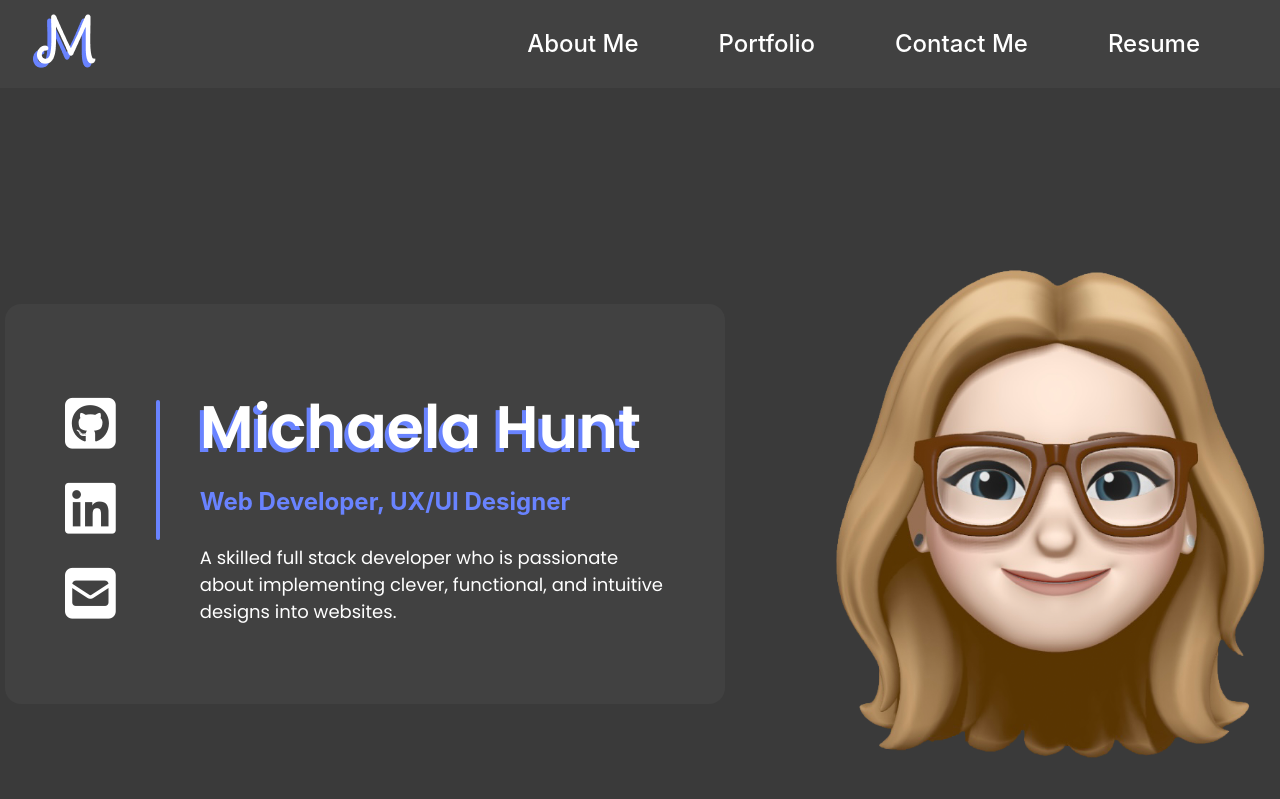
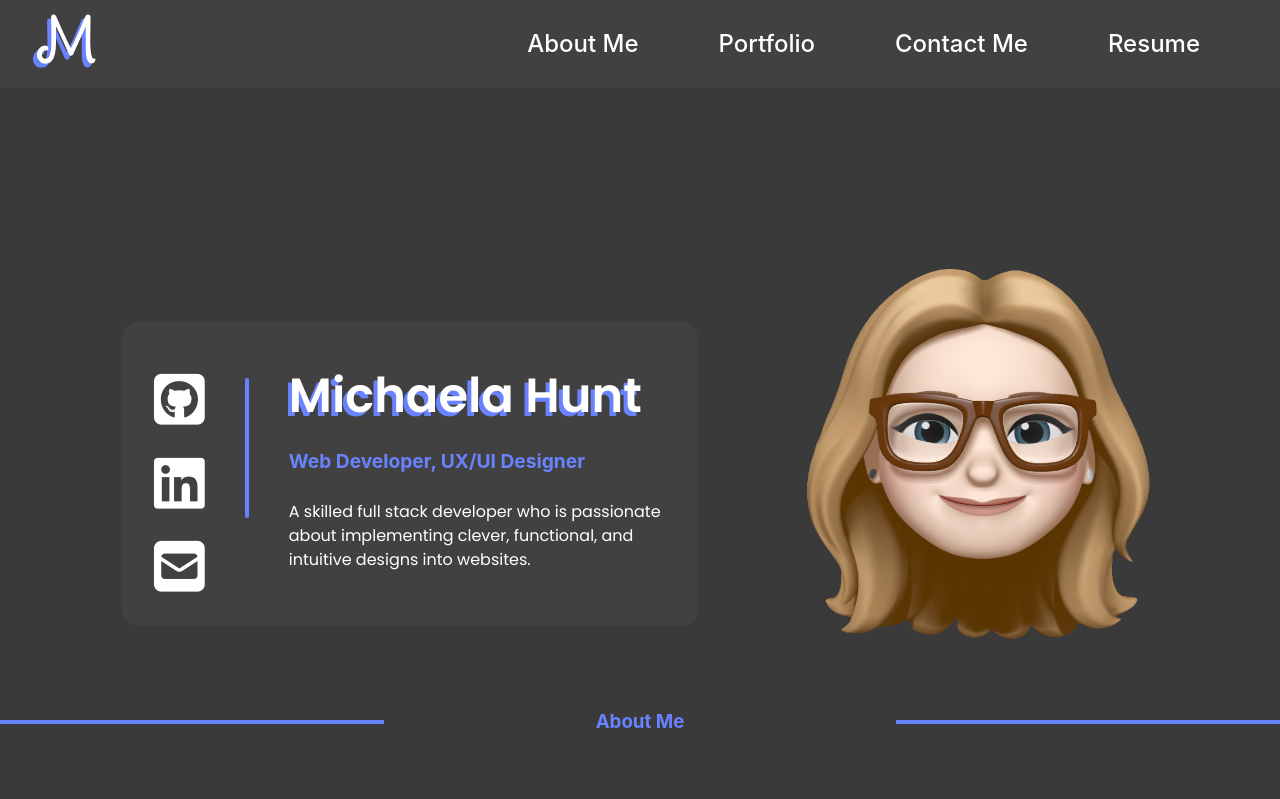
Before and after one commit to MichaelaHunt/Michaela-Hunt-Portfolio, a React (Vite) app in the folder Portfolio/: page / in a window 1280 px wide. Shown: the top 799 px of the page. Built offline with nearby package versions, Linux system fonts and the light colour scheme.

Commit message:
Everything responsive but the animated hand is off still

```diff
--- a/Portfolio/src/App.css
+++ b/Portfolio/src/App.css
@@ -44,9 +44,11 @@ input {
 
 .main {
   display: flex;
-  flex-direction: row;
-  margin-top: 11rem;
-  justify-content: center;
+  flex-direction: column-reverse;
+  margin-top: 4rem;
+  /* ln 48 needs a rework somehow */
+  /* justify-content: center; */
+  align-items: center;
 }
 
 .column {
@@ -70,46 +72,66 @@ input {
 
 .introLinks>i {
   color: white;
-  font-size: 3.625rem;
+  font-size: 3rem;
+  margin: 0;
+}
+
+.introLinks {
+  margin: 0;
+  margin: 0 0 0 2rem;
+}
+
+.introLinks:nth-child(1) {
+  margin: 0;
 }
 
 .mainCard {
-  width: 45rem;
-  height: 25rem;
+  flex-direction: column;
+  width: 22rem;
+  height: 22rem;
+  margin-top: 2rem;
+  margin-right: 0;
+  align-items: start;
+  justify-content: center;
   border-radius: 1rem;
-  padding: 5.625rem 3.75rem;
+  padding: 3.75rem 1.5rem;
   box-sizing: border-box;
-  margin-top: 2.5rem;
-  margin-right: 6.25rem;
+}
+
+.mainCard>.column {
+  flex-direction: row;
+  justify-content: start;
 }
 
 .mainCardText>h1 {
-  font-size: 3.75rem;
+  font-size: 2.5rem;
   font-family: "Poppins-SemiBold";
   text-shadow: -4px 4px var(--accent-blue);
 }
 
 .mainCardText>h3 {
-  font-size: 1.5rem;
+  font-size: 1.2rem;
   color: var(--accent-blue);
-  margin: 1.5rem 0;
+  margin: 1rem 0;
 }
 
 .mainCardText>p {
-  font-size: 1.125rem;
+  font-size: 1rem;
   font-family: "Poppins-Regular";
 }
 
 .verticalLine {
-  border-left: 4px solid var(--accent-blue);
-  height: 8.75rem;
   border-radius: 1rem;
-  margin: 0.375rem 2.5rem 0;
+  border: none;
+  height: 0;
+  border-bottom: 4px solid var(--accent-blue);
+  width: 13rem;
+  margin: 1rem 0;
 }
 
 .memoji {
-  width: 28.125rem;
-  height: 31.25rem;
+  width: 22.5rem;
+  height: 23.75rem;
 }
 
 span {
@@ -138,6 +160,7 @@ span {
 .aboutMeCard {
   box-sizing: border-box;
   width: 80%;
+  max-width: 700px;
   padding: 2rem 2rem;
   border-radius: 1rem;
   font-family: "Poppins-Regular";
@@ -263,15 +286,73 @@ input:focus, textarea:focus, button:focus {
 /* !!!!!!!!!!!!!!!!!!!!!!!!!!!!!!!!! */
 /* Screen Adjustments */
 /* !!!!!!!!!!!!!!!!!!!!!!!!!!!!!!!!! */
-@media (min-width: 500px) {
+@media (min-width: 500px) and (max-width: 574px) {
   .comingSoon {
     width: 27.5rem;
     height: 11rem;
     border-radius: 1rem;
   }
+
+  /* Intro Section */
+
+  .introLinks>i {
+    font-size: 3rem;
+    margin: 0;
+  }
+
+  .introLinks {
+    margin: 0;
+    margin: 0 0 0 2rem;
+  }
+
+  .introLinks:nth-child(1) {
+    margin: 0;
+  }
+
+  .mainCard {
+    flex-direction: column;
+    width: 26rem;
+    height: 24rem;
+    margin-top: 2rem;
+    margin-right: 0;
+    align-items: start;
+    padding: 5.625rem 3.75rem;
+    justify-content: center;
+  }
+
+  .mainCard>.column {
+    flex-direction: row;
+    justify-content: start;
+  }
+
+  .verticalLine {/*This is turned into horizontal line*/
+    border: none;
+    height: 0;
+    border-bottom: 4px solid var(--accent-blue);
+    width: 13rem;
+    margin: 1rem 0;
+  }
+
+  .mainCardText>h1 {
+    font-size: 2.5rem;
+  }
+
+  .mainCardText>h3 {
+    font-size: 1.2rem;
+    margin: 1rem 0;
+  }
+
+  .mainCardText>p {
+    font-size: 1rem;
+  }
+
+  .memoji {
+    width: 22.5rem;
+    height: 23.75rem;
+  }
 }
 
-@media (min-width: 575px) {
+@media (min-width: 575px) and (max-width: 966px) {
   .contactContainer {
     border-radius: 1rem;
     padding: 2rem 4rem 3rem;
@@ -333,10 +414,73 @@ input:focus, textarea:focus, button:focus {
       transform: rotate(0deg);
     }
   }
+
+  /* Intro Section */
+  .main {
+    flex-direction: column-reverse;
+    margin-top: 4rem;
+    align-items: center;
+  }
+
+  .introLinks>i {
+    font-size: 3rem;
+    margin: 0;
+  }
+
+  .introLinks {
+    margin: 0 0 0 2rem;
+  }
+
+  .introLinks:nth-child(1) {
+    margin: 0;
+  }
+
+  .mainCard {
+    flex-direction: column;
+    width: 26rem;
+    height: 24rem;
+    margin-top: 2rem;
+    margin-right: 0;
+    padding: 5.625rem 3.75rem;
+    align-items: start;
+    justify-content: center;
+  }
+
+  .mainCard>.column {
+    flex-direction: row;
+    /* justify-content: space-around; */
+    justify-content: start;
+  }
+
+  .verticalLine {/*This is turned into horizontal line*/
+    border: none;
+    height: 0;
+    border-bottom: 4px solid var(--accent-blue);
+    width: 13rem;
+    margin: 1rem 0;
+  }
+
+  .mainCardText>h1 {
+    font-size: 2.5rem;
+  }
+
+  .mainCardText>h3 {
+    font-size: 1.2rem;
+    margin: 1rem 0;
+  }
+
+  .mainCardText>p {
+    font-size: 1rem;
+  }
+
+  .memoji {
+    width: 22.5rem;
+    height: 23.75rem;
+  }
 }
 
 /* About me */
-@media (min-width: 967px) {
+@media (min-width: 967px) and (max-width: 1069px) {
   .horizontalLine {
     width: 40%;
   }
@@ -360,9 +504,229 @@ input:focus, textarea:focus, button:focus {
     transform-origin: center;
     font-size: 8rem;
   }
+
+  /* Intro Section */
+
+  .main {
+    display: flex;
+    flex-direction: row;
+    margin-top: 11rem;
+    justify-content: center;
+  }
+
+  .introLinks>i {
+    font-size: 3rem;
+    margin: 0;
+  }
+
+  .introLinks {
+    margin: 0;
+    margin: 0 0 0 2rem;
+  }
+
+  .introLinks:nth-child(1) {
+    margin: 0;
+  }
+
+  .mainCard {
+    flex-direction: column;
+    width: 26rem;
+    height: 24rem;
+    margin-top: 0;
+    margin-right: 6.25rem;
+    padding: 5.625rem 3.75rem;
+    align-items: start;
+    justify-content: center;
+  }
+
+  .mainCard>.column {
+    flex-direction: row;
+    /* justify-content: space-around; */
+    justify-content: start;
+  }
+
+  .verticalLine {/*This is turned into horizontal line*/
+    border: none;
+    height: 0;
+    border-bottom: 4px solid var(--accent-blue);
+    width: 13rem;
+    margin: 1rem 0;
+  }
+
+  .mainCardText>h1 {
+    font-size: 2.5rem;
+  }
+
+  .mainCardText>h3 {
+    font-size: 1.2rem;
+    margin: 1rem 0;
+  }
+
+  .mainCardText>p {
+    font-size: 1rem;
+  }
+
+  .memoji {
+    width: 22.5rem;
+    height: 23.75rem;
+  }
+}
+
+@media (min-width: 1070px) and (max-width: 1337px) {
+  .introLinks>i {
+    color: white;
+    font-size: 3.625rem;
+    margin: 0;
+  }
+
+  .introLinks {
+    margin: 0;
+    margin-bottom: 1.6rem;
+  }
+
+  .introLinks:nth-child(1){
+    margin-bottom: 1.6rem;
+  }
+
+  .mainCard>.column {
+    flex-direction: column;
+    justify-content: start;
+  }
+
+  .main {
+    display: flex;
+    flex-direction: row;
+    margin-top: 11rem;
+    justify-content: center;
+  }
+
+  .mainCard {
+    width: 36rem;
+    height: 19rem;
+    flex-direction: row;
+    padding: 3rem 2rem;
+    margin-top: 2.5rem;
+    margin-right: 6.25rem;
+  }
+
+  .mainCardText>h1 {
+    font-size: 3rem;
+  }
+
+  .mainCardText>h3 {
+    font-size: 1.2rem;
+    margin: 1.5rem 0;
+  }
+
+  .mainCardText>p {
+    font-size: 1rem;
+  }
+
+  .verticalLine {
+    border: none;
+    border-left: 4px solid var(--accent-blue);
+    height: 8.75rem;
+    margin: 0.5rem 2.5rem;
+    width: 0;
+    border-radius: 1rem;
+    /* margin: 0.375rem 2.5rem 0; */
+  }
+
+  .memoji {
+    width: 22.5rem;
+    height: 23.75rem;
+  }
 }
 
 /* intro */
 @media (min-width: 1338px) {
+  @keyframes wave {
+    0% {
+      transform: rotate(0deg);
+    }
+    50% {
+      transform: rotate(-20deg);
+    }
+    100% {
+      transform: rotate(0deg);
+    }
+  }
 
+  .handAnimated {
+    position: relative;
+    bottom: 4.375rem;
+    right: 4.7rem;
+    animation: wave 2s infinite ease-in-out;
+    transform-origin: bottom right;
+    font-size: 7.25rem;
+  }
+
+  .aboutMeCard {
+    margin-left: -7.25rem;
+  }
+
+
+  .introLinks>i {
+    color: white;
+    font-size: 3.625rem;
+    margin: 0;
+  }
+
+  .introLinks {
+    margin: 0;
+    margin-bottom: 1.6rem;
+  }
+
+  .introLinks:nth-child(1){
+    margin-bottom: 1.6rem;
+  }
+
+  .mainCard>.column {
+    flex-direction: column;
+    justify-content: start;
+  }
+
+  .main {
+    display: flex;
+    flex-direction: row;
+    margin-top: 9rem;
+    justify-content: center;
+  }
+
+  .mainCard {
+    width: 36rem;
+    height: 19rem;
+    flex-direction: row;
+    padding: 3rem 2rem;
+    margin-top: 2.5rem;
+    margin-right: 6.25rem;
+  }
+
+  .mainCardText>h1 {
+    font-size: 3rem;
+  }
+
+  .mainCardText>h3 {
+    font-size: 1.2rem;
+    margin: 1.5rem 0;
+  }
+
+  .mainCardText>p {
+    font-size: 1rem;
+  }
+
+  .verticalLine {
+    border: none;
+    border-left: 4px solid var(--accent-blue);
+    height: 8.75rem;
+    margin: 0.5rem 2.5rem;
+    width: 0;
+    border-radius: 1rem;
+    /* margin: 0.375rem 2.5rem 0; */
+  }
+
+  .memoji {
+    width: 22.5rem;
+    height: 23.75rem;
+  }
 }
--- a/Portfolio/src/pages/Home.jsx
+++ b/Portfolio/src/pages/Home.jsx
@@ -72,10 +72,10 @@ function Home() {
         <div className='card mainCard row'>
           <div className='column'>
             <a className='introLinks' href='https://github.com/MichaelaHunt'>
-              <i className="fa-brands fa-square-github" style={{ marginBottom: '27px' }}></i>
+              <i className="fa-brands fa-square-github"></i>
             </a>
             <a className='introLinks' href='https://www.linkedin.com/in/michaela-hunt'>
-              <i className="fa-brands fa-linkedin" style={{ marginBottom: '27px' }}></i>
+              <i className="fa-brands fa-linkedin"></i>
             </a>
             <a className='introLinks' onClick={copyEmailToClipboard}>
               <i className="fa-solid fa-square-envelope"></i>
```
